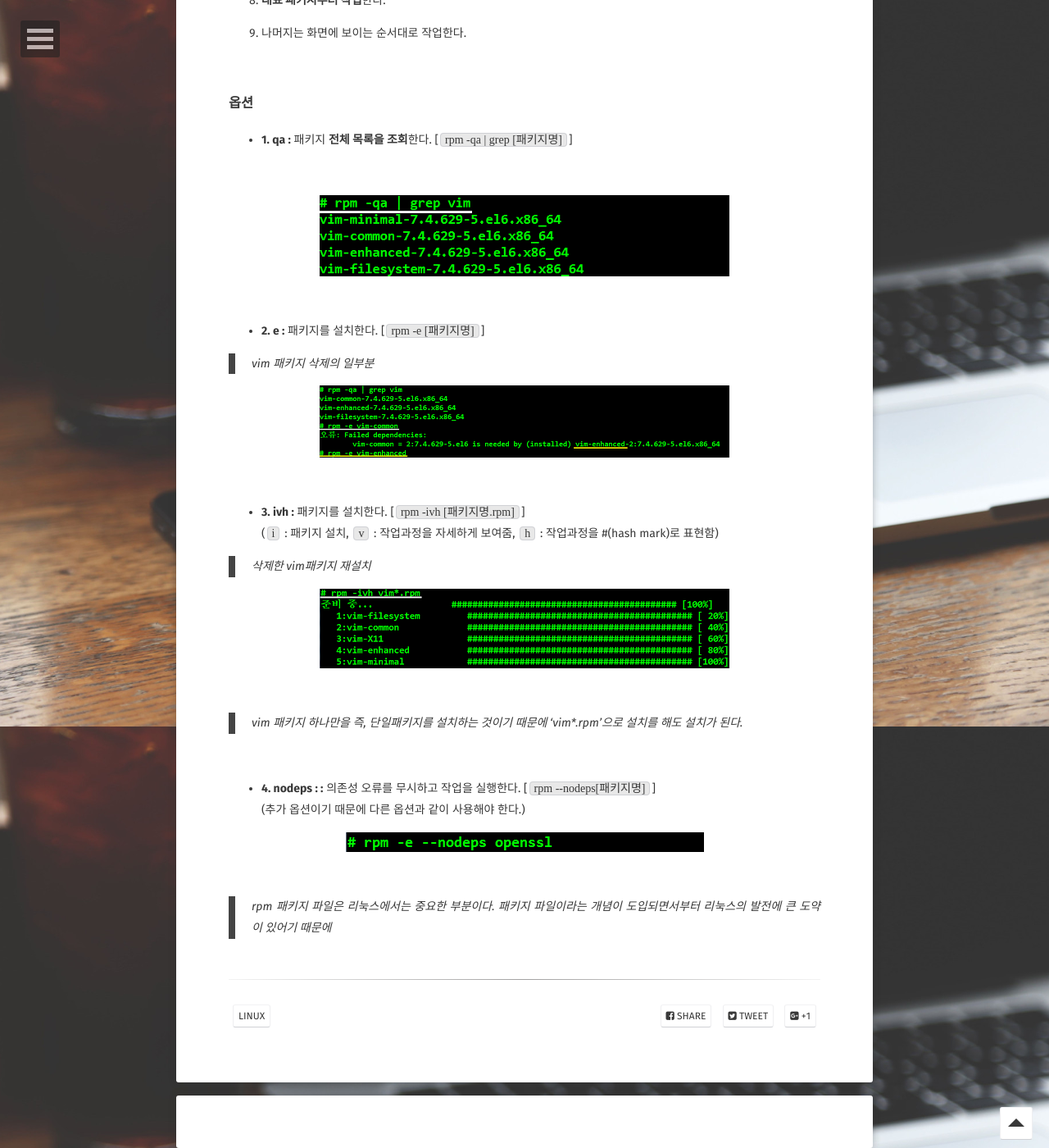
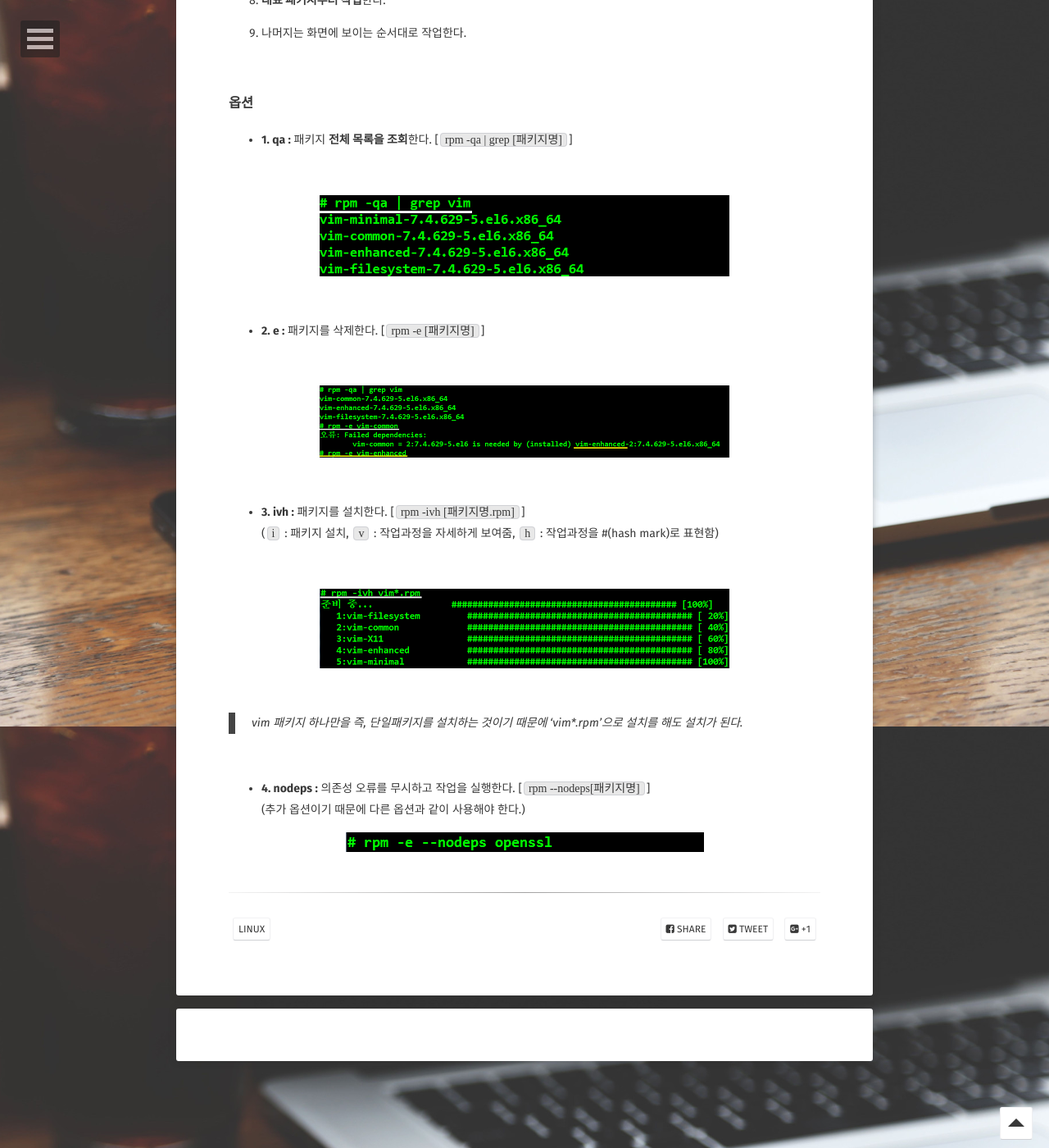
Before and after one commit to BKJang/DEVLOG, a Jekyll site: the page built from _posts/linux/2018-11-27-Linux_rpm.md, in a window 1280 px wide and 1400 px high, scrolled down 1814 px. Shown: the whole window at 82% size. Built offline with Jekyll 4.4.1, drawn with Linux system fonts in a browser that asks for light colours; some web fonts are replaced; comment, search, counter and statistics services are not loaded.

Commit message:
Update 2018-11-27-Linux_rpm.md

```diff
--- a/_posts/linux/2018-11-27-Linux_rpm.md
+++ b/_posts/linux/2018-11-27-Linux_rpm.md
@@ -72,9 +72,9 @@ feature: '/assets/img/Linux.jpg'
 
 <br/>
 
-* **2. e :** 패키지를 설치한다. [`rpm -e [패키지명]`]
+* **2. e :** 패키지를 삭제한다. [`rpm -e [패키지명]`]
 
-> vim 패키지 삭제의 일부분
+<br/>
 
 ![linux](/assets/img/rpm5.png)
 
@@ -83,7 +83,7 @@ feature: '/assets/img/Linux.jpg'
 * **3. ivh :** 패키지를 설치한다. [`rpm -ivh [패키지명.rpm]`]<br/>
 (`i` : 패키지 설치, `v` : 작업과정을 자세하게 보여줌, `h` : 작업과정을 #(hash mark)로 표현함)
 
-> 삭제한 vim패키지 재설치
+<br/>
 
 ![linux](/assets/img/rpm6.png)
 
@@ -93,10 +93,6 @@ feature: '/assets/img/Linux.jpg'
 
 <br/>
 
-* **4. nodeps : :** 의존성 오류를 무시하고 작업을 실행한다. [`rpm --nodeps[패키지명]`]<br/>(추가 옵션이기 때문에 다른 옵션과 같이 사용해야 한다.)
+* **4. nodeps :** 의존성 오류를 무시하고 작업을 실행한다. [`rpm --nodeps[패키지명]`]<br/>(추가 옵션이기 때문에 다른 옵션과 같이 사용해야 한다.)
 
 ![linux](/assets/img/rpm7.png)
-
-<br/>
-
-> rpm 패키지 파일은 리눅스에서는 중요한 부분이다. 패키지 파일이라는 개념이 도입되면서부터 리눅스의 발전에 큰 도약이 있어기 때문에
```
